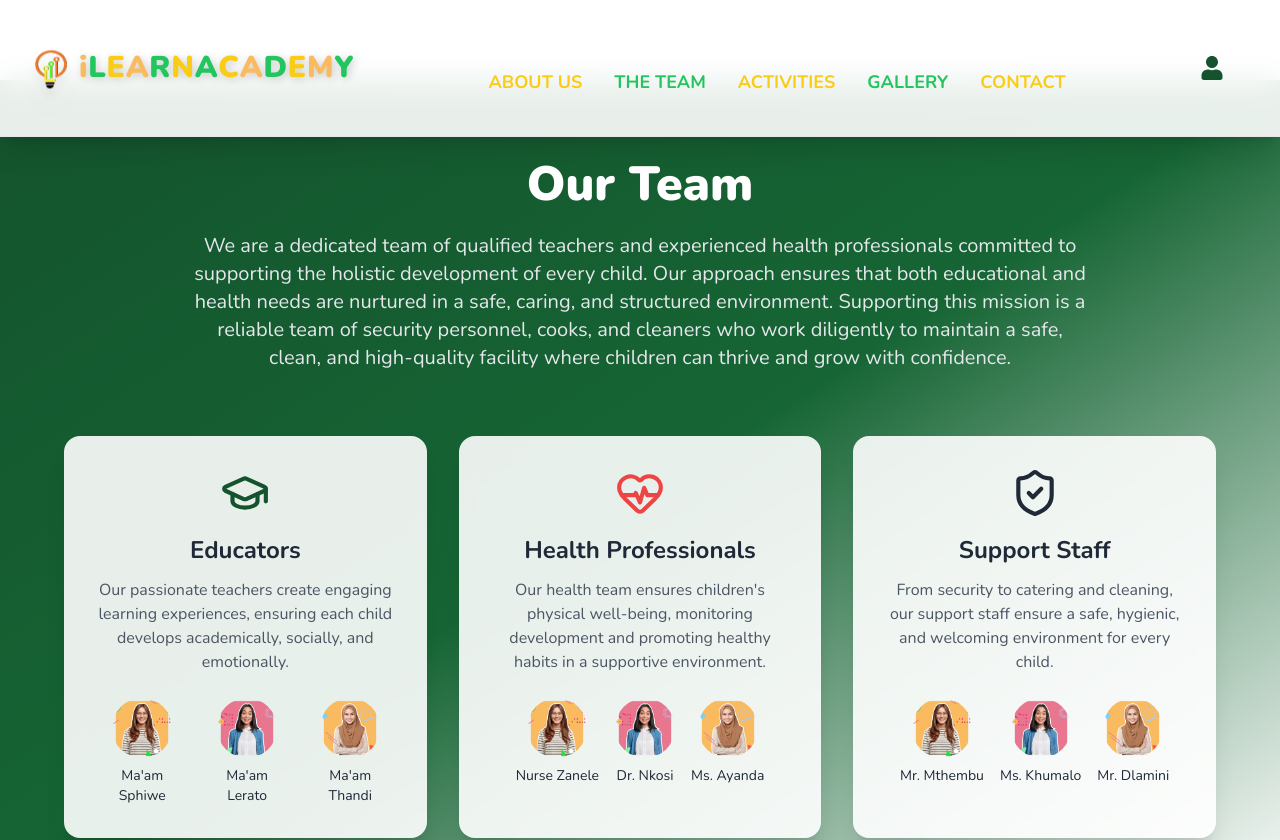
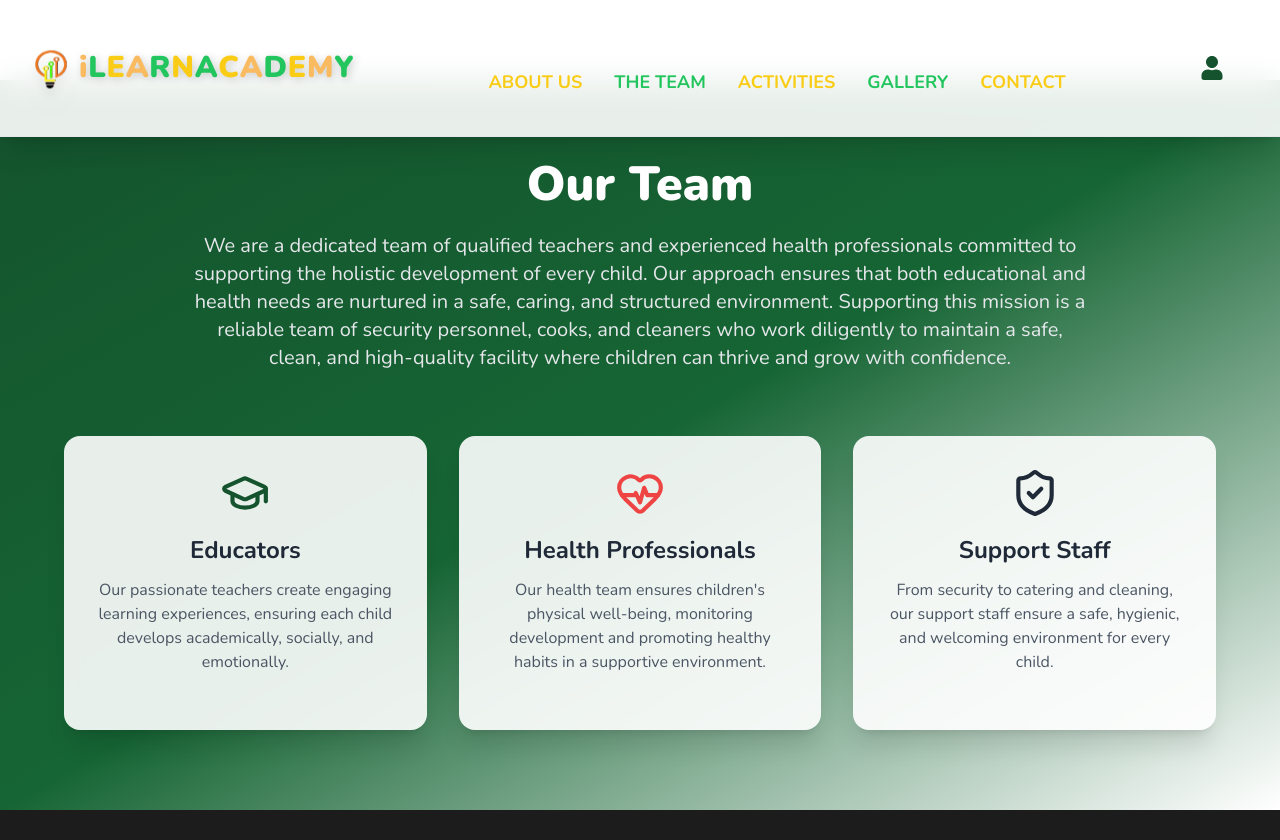
Before and after one commit to Masimbakutendaishe/iLearn, a Next.js app: page /Teacher in a window 1280 px wide. Shown: the top 840 px of the page. Built offline with nearby package versions, Linux system fonts and the light colour scheme.

Commit message:
Remove team member display sections from Teacher.js
Removed educator, health team, and support staff sections from the Teacher component.

```diff
--- a/pages/Teacher.js
+++ b/pages/Teacher.js
@@ -58,20 +58,7 @@ export default function Team() {
                 develops academically, socially, and emotionally.
               </p>
 
-              <div className="flex justify-center gap-4">
-                {educators.map((person, index) => (
-                  <div key={index} className="text-center">
-                    <Image
-                      src={person.image}
-                      alt={person.name}
-                      width={60}
-                      height={60}
-                      className="rounded-full object-cover mx-auto"
-                    />
-                    <p className="text-sm mt-2 font-medium">{person.name}</p>
-                  </div>
-                ))}
-              </div>
+
             </div>
 
             {/* Health Professionals */}
@@ -87,20 +74,7 @@ export default function Team() {
                 and promoting healthy habits in a supportive environment.
               </p>
 
-              <div className="flex justify-center gap-4">
-                {healthTeam.map((person, index) => (
-                  <div key={index} className="text-center">
-                    <Image
-                      src={person.image}
-                      alt={person.name}
-                      width={60}
-                      height={60}
-                      className="rounded-full object-cover mx-auto"
-                    />
-                    <p className="text-sm mt-2 font-medium">{person.name}</p>
-                  </div>
-                ))}
-              </div>
+
             </div>
 
             {/* Support Staff */}
@@ -116,20 +90,7 @@ export default function Team() {
                 and welcoming environment for every child.
               </p>
 
-              <div className="flex justify-center gap-4">
-                {supportStaff.map((person, index) => (
-                  <div key={index} className="text-center">
-                    <Image
-                      src={person.image}
-                      alt={person.name}
-                      width={60}
-                      height={60}
-                      className="rounded-full object-cover mx-auto"
-                    />
-                    <p className="text-sm mt-2 font-medium">{person.name}</p>
-                  </div>
-                ))}
-              </div>
+
             </div>
 
           </div>
```
